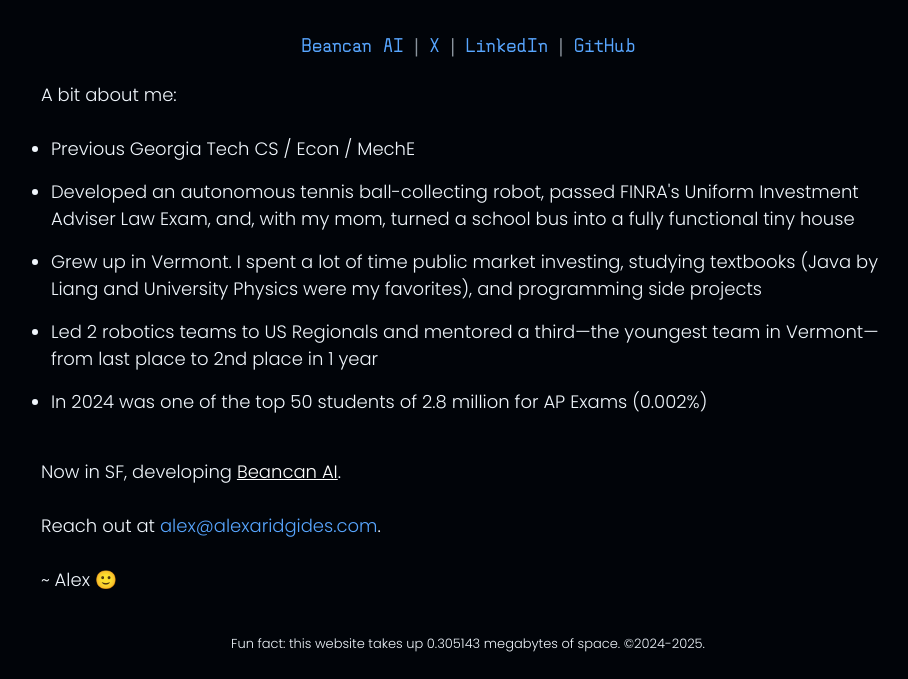
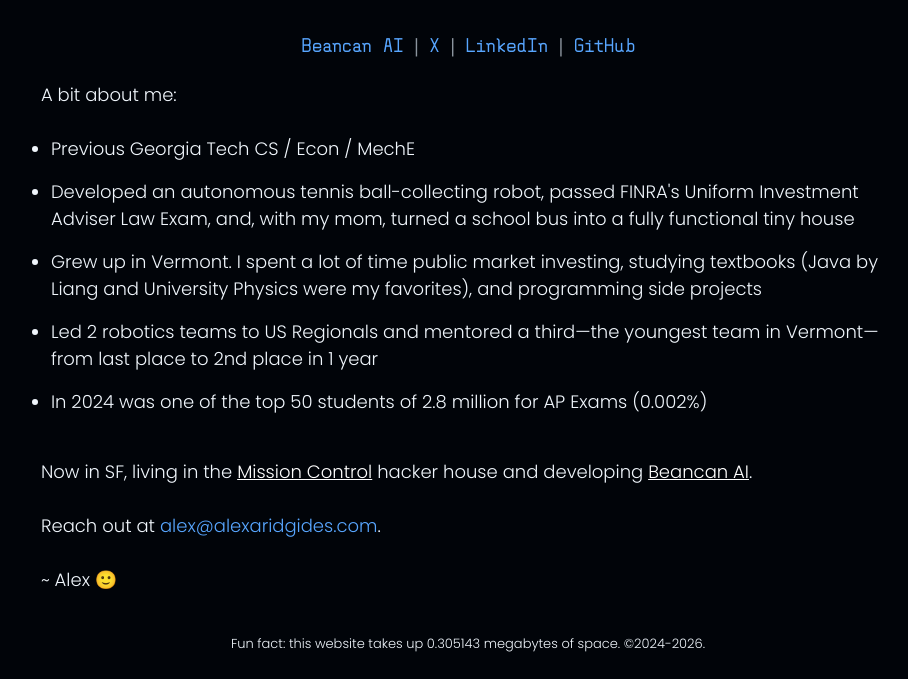
Before and after one commit to leapingturtlefrog/Website, a plain HTML site: page index.html in a window 1280 px wide. Shown: the part 121-800 px from the top of the page, without its empty margins (172-1080 px from the left). Drawn offline with Linux system fonts and the light colour scheme.

Commit message:
add mission control

```diff
--- a/index.html
+++ b/index.html
@@ -42,7 +42,7 @@ P.S. Here's a cat: ᓚᘏᗢ
                 <li>In 2024 was one of the top 50 students of 2.8 million for AP Exams (0.002%)</li>
             </ul>
             <br>
-            <p>Now in SF, developing <a href="https://beancan.com" target="_blank" style="color: #FFFFFF;"><u>Beancan AI</u></a>.</p>
+            <p>Now in SF, living in the <a href="https://www.missioncontrol.house/" target="_blank" style="color: #FFFFFF;"><u>Mission Control</u></a> hacker house and developing <a href="https://beancan.com" target="_blank" style="color: #FFFFFF;"><u>Beancan AI</u></a>.</p>
             <br>
             <p>Reach out at <a href="mailto:alex@alexaridgides.com">alex@alexaridgides.com</a>.</p>
             <br>
@@ -51,7 +51,7 @@ P.S. Here's a cat: ᓚᘏᗢ
     </div>
 
     <footer>
-        <span class="footerSmallerFont">Fun fact: this website takes up 0.305143 megabytes of space. ©2024-2025.</span>
+        <span class="footerSmallerFont">Fun fact: this website takes up 0.305143 megabytes of space. ©2024-2026.</span>
     </footer>
 </body>
 </html>
```
